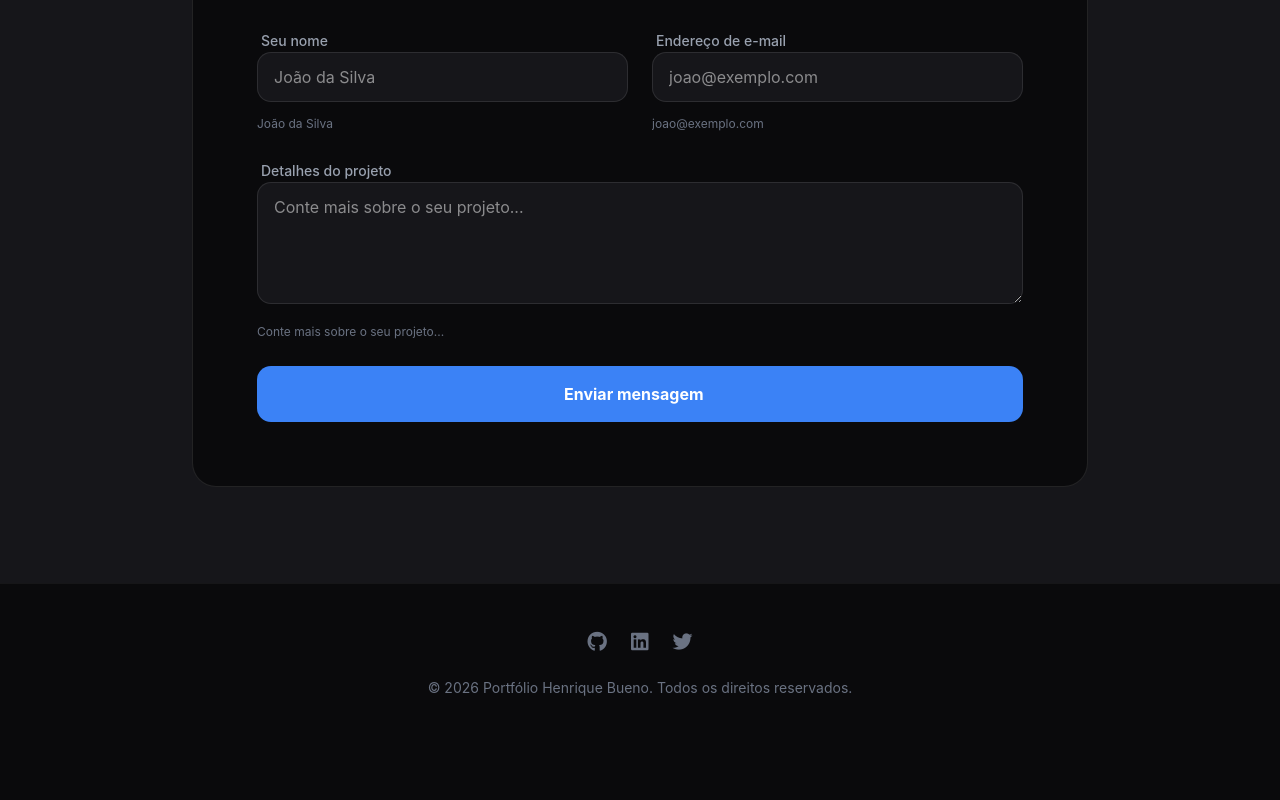
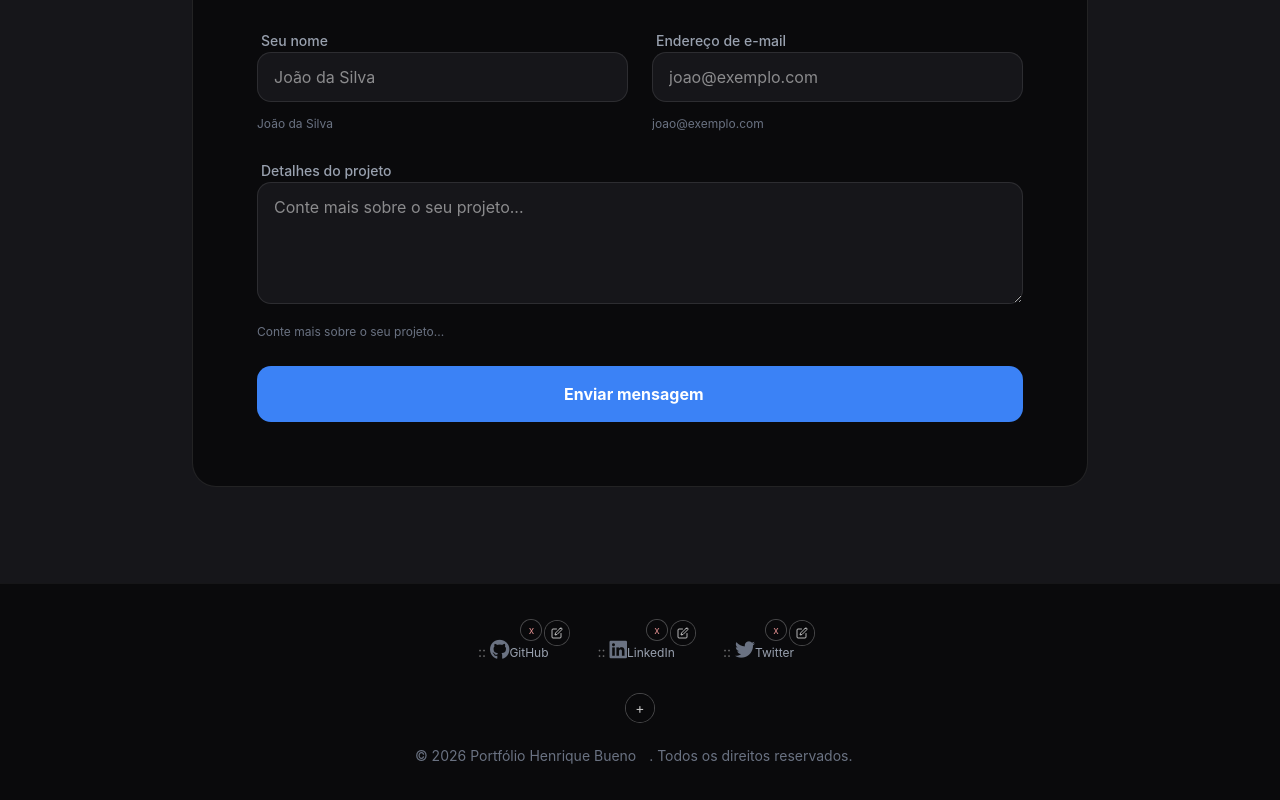
Before and after one commit to Henrique-CBueno/PortifolioV2_front, a React (Vite) app in the folder front_portifolioV2/: page /adm/cms in a window 1280 px wide. Shown: the part 6380-7180 px from the top of the page. Before the commit the page ends 7126 px from the top, so only its background shows below. Built offline with nearby package versions, Linux system fonts and the light colour scheme.

Commit message:
MAKE FOOTER CRM

```diff
--- a/front_portifolioV2/src/components/Footer/Footer.tsx
+++ b/front_portifolioV2/src/components/Footer/Footer.tsx
@@ -1,16 +1,137 @@
+import { useState } from "react";
 import project from "../../types/project";
+import AutoSizeInput from "../ui/AutoSizeInput";
+import DraggableReorderList from "../ui/DraggableReorderList";
 
-export default function Footer() {
+interface SocialLinkItem {
+    id: string;
+    icon: string;
+    href: string;
+    ariaLabel: string;
+}
+
+const makeSocialId = () => `social-${Date.now()}-${Math.random().toString(36).slice(2, 7)}`;
+
+export default function Footer({ admin }: { admin?: boolean }) {
 
     const currentYear = new Date().getFullYear();
-    const footerData = project.footer;
+    const [portfolioName, setPortfolioName] = useState(project.footer.portfolioName);
+    const [rightsText, setRightsText] = useState(project.footer.rightsText);
+    const [socialLinks, setSocialLinks] = useState<SocialLinkItem[]>(
+        project.footer.socialLinks.map((social) => ({
+            id: makeSocialId(),
+            icon: social.icon,
+            href: social.href,
+            ariaLabel: social.ariaLabel,
+        }))
+    );
+
+    const moveSocial = (fromIndex: number, toIndex: number) => {
+        if (fromIndex === toIndex) return;
+        setSocialLinks((prev) => {
+            const next = [...prev];
+            const [moved] = next.splice(fromIndex, 1);
+            next.splice(toIndex, 0, moved);
+            return next;
+        });
+    };
+
+    const updateSocial = (id: string, field: keyof Omit<SocialLinkItem, "id">, value: string) => {
+        setSocialLinks((prev) => prev.map((social) => (social.id === id ? { ...social, [field]: value } : social)));
+    };
 
     return (
         <footer className="py-12 border-t border-white/5 text-center text-gray-500 text-sm" data-purpose="site-footer">
+            {admin ? (
+                <>
+                    <DraggableReorderList
+                        items={socialLinks}
+                        getKey={(social) => social.id}
+                        onReorder={moveSocial}
+                        containerClassName="flex justify-center gap-4 mb-6"
+                        itemClassName={(state) =>
+                            `relative rounded-full p-2 transition-all duration-200 ${
+                                state.isDragging
+                                    ? "opacity-70 ring-1 ring-brand-accent/50"
+                                    : state.isDragOver
+                                        ? "ring-1 ring-brand-accent/50"
+                                        : ""
+                            }`
+                        }
+                        renderContent={(social) => (
+                            <>
+                                <button
+                                    type="button"
+                                    onClick={() => setSocialLinks((prev) => (prev.length <= 1 ? prev : prev.filter((item) => item.id !== social.id)))}
+                                    className="absolute right-7 -top-3 h-5 w-5 rounded-full bg-brand-dark/95 text-[10px] text-red-300/85 ring-1 ring-white/25 transition-all hover:text-red-200 hover:ring-white/45 z-20"
+                                    title="Remover social"
+                                >
+                                    x
+                                </button>
+                                <a
+                                    className="hover:text-white transition-colors"
+                                    href={social.href}
+                                    aria-label={social.ariaLabel}
+                                >
+                                    <i className={`${social.icon} text-xl`}></i>
+                                </a>
+                                <AutoSizeInput
+                                    defaultValue={social.ariaLabel}
+                                    className="text-xs text-gray-400"
+                                    onChange={(value) => updateSocial(social.id, "ariaLabel", value)}
+                                    extraFields={[
+                                        { key: "icon", label: "Icon Class", defaultValue: social.icon },
+                                        { key: "href", label: "Href", defaultValue: social.href },
+                                    ]}
+                                    onExtraFieldsChange={(fields) => {
+                                        updateSocial(social.id, "icon", fields.icon ?? social.icon);
+                                        updateSocial(social.id, "href", fields.href ?? social.href);
+                                    }}
+                                />
+                            </>
+                        )}
+                    />
+                    <div className="mb-6">
+                        <button
+                            type="button"
+                            onClick={() =>
+                                setSocialLinks((prev) => [
+                                    ...prev,
+                                    {
+                                        id: makeSocialId(),
+                                        icon: "fa-brands fa-github",
+                                        href: "#",
+                                        ariaLabel: "Novo",
+                                    },
+                                ])
+                            }
+                            className="h-7 w-7 rounded-full bg-brand-dark/95 text-sm text-white/75 ring-1 ring-white/25 transition-all hover:text-white hover:ring-white/45"
+                            title="Adicionar social"
+                        >
+                            +
+                        </button>
+                    </div>
+                    <p>
+                        © {currentYear}{" "}
+                        <AutoSizeInput
+                            defaultValue={portfolioName}
+                            className="text-sm text-gray-500"
+                            onChange={setPortfolioName}
+                        />
+                        .{" "}
+                        <AutoSizeInput
+                            defaultValue={rightsText}
+                            className="text-sm text-gray-500"
+                            onChange={setRightsText}
+                        />
+                    </p>
+                </>
+            ) : (
+                <>
                     <div className="flex justify-center space-x-6 mb-6">
-            {footerData.socialLinks.map((social) => (
+                        {socialLinks.map((social) => (
                             <a
-                    key={social.ariaLabel}
+                                key={social.id}
                                 className="hover:text-white transition-colors"
                                 href={social.href}
                                 aria-label={social.ariaLabel}
@@ -19,7 +140,9 @@ export default function Footer() {
                             </a>
                         ))}
                     </div>
-        <p>© {currentYear} {footerData.portfolioName}. {footerData.rightsText}</p>
+                    <p>© {currentYear} {portfolioName}. {rightsText}</p>
+                </>
+            )}
         </footer>
-    )
+    );
 }
```
Lines whose indentation alone changed are shown as unchanged.
